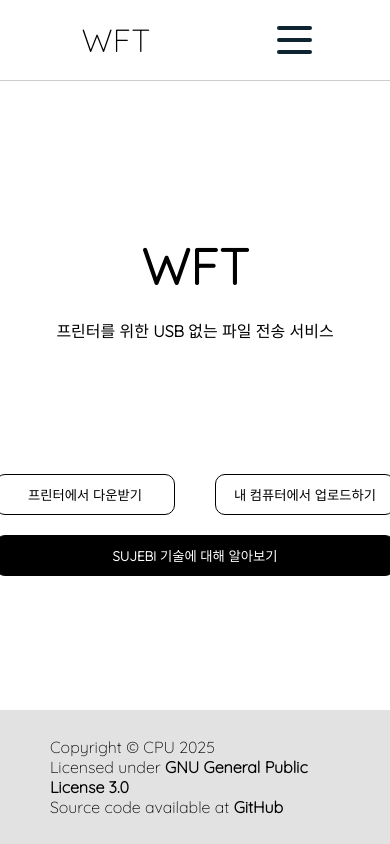
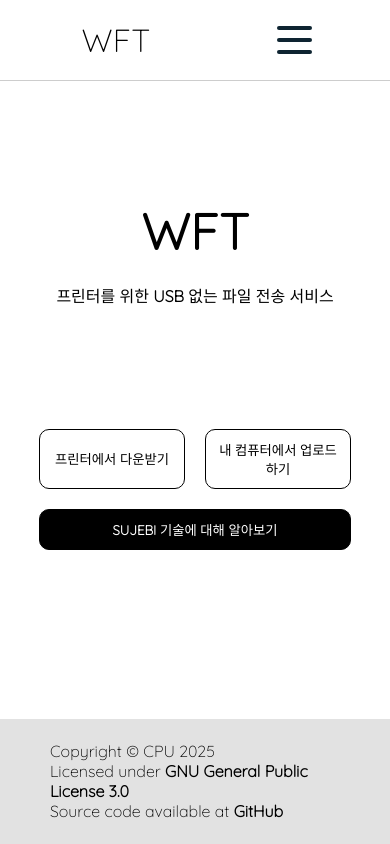
Before and after one commit to sjsh-sujebi/wapt-frontend, a React (Create React App) app: page / in a window 390 px wide. Built offline with nearby package versions, Linux system fonts and the light colour scheme.

Commit message:
more responsive main page

```diff
--- a/src/styles/MainPage.css
+++ b/src/styles/MainPage.css
@@ -13,16 +13,19 @@
 .mp_action_btn_group {
     display: flex;
     width: 400px;
+    max-width: 80vw;
     justify-content: space-between;
 }
 
 .mp_get_started_reverse_btn {
     width: 400px !important;
+    max-width: 80vw;
     align-self: center;
 }
 
 .mp_action_btn_group > * {
     width: 180px !important;
+    max-width: calc(40vw - 10px) !important;
 }
 
 .mp_title_card {
@@ -33,6 +36,12 @@
 .mp_get_help_btn, .mp_get_started_btn, .mp_get_started_reverse_btn {
     animation: goup 2s forwards;
     z-index: -1;
+}
+
+@media screen and (max-width: 440px){
+    .mp_container {
+        margin-bottom: 70px;
+    }
 }
 
 @media screen and (max-width: 850px){
```
